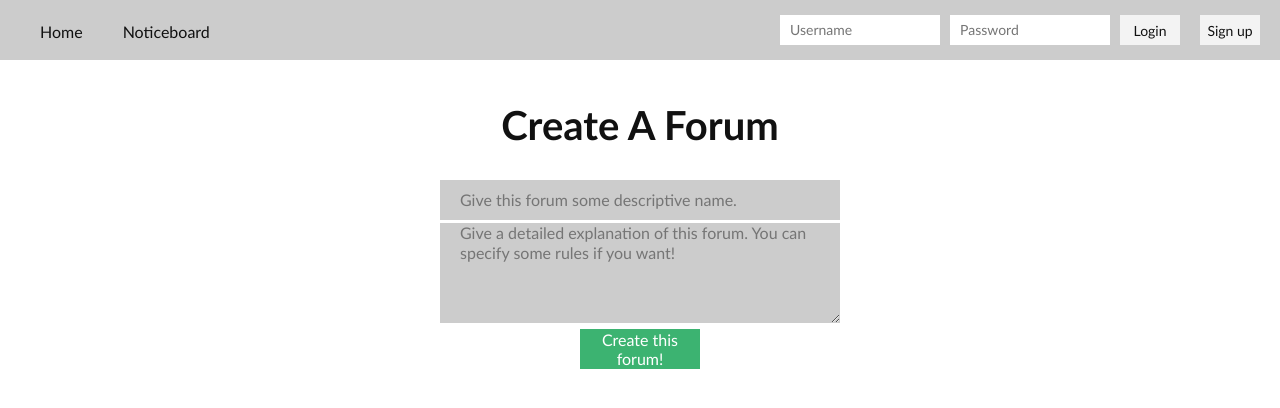
After one commit to git-ankit/StudentsLifeLine, a PHP site: page /forum/create.php in a window 1280 px wide. The commit adds this page. Shown: the top 408 px of the page. Run offline with PHP 8.4, Linux system fonts and the light colour scheme.

Commit message:
Minor Bug Fixes

```diff
--- /dev/null
+++ b/forum/create.php
@@ -0,0 +1,20 @@
+<?php
+	include_once '../includes/header.inc.php';
+?>
+<html>
+<head>
+</head>
+<body>
+<section class="main-container">
+	<div class="main-wrapper">
+		<h2>Create A Forum</h2>
+		<form class="input-form" action="../includes/createF.inc.php" method="POST">
+			<input type="text" name="name" placeholder="Give this forum some descriptive name."/><br/>
+			<textarea name = "description" placeholder = "Give a detailed explanation of this forum. You can specify some rules if you want!"></textarea><br/>
+			<button type="submit" name="submit">Create this forum!</button>
+		</form>
+	</div>
+</section>
+
+</body>
+</html>
--- a/includes/header.inc.php
+++ b/includes/header.inc.php
@@ -6,7 +6,7 @@
 <html>
 <head>
 	<title>Students Life Line System | KJSIEIT Online Portal</title>
-	<link rel="stylesheet" type="text/css" href="style.css">
+	<link rel="stylesheet" type="text/css" href="/StudentsLifeLine/style.css">
 </head>
 <body>
 <header>
@@ -18,7 +18,7 @@
 			</ul>
 			<div class="nav-login"">
 				<form action="includes/login.inc.php" method="POST">
-					<input type="text" name="uid" placeholder="Username/E-mail">
+					<input type="text" name="uid" placeholder="Username">
 					<input type="password" name="pwd" placeholder="Password">
 					<button type="submit" name="submit">Login</button>
 					<button><a href="signup.php">Sign up</a></button>
--- a/signup.php
+++ b/signup.php
@@ -5,7 +5,7 @@
 <section class="main-container">
 	<div class="main-wrapper">
 		<h2>Signup</h2>
-		<form class="signup-form" action="includes/signup.inc.php" method="POST">
+		<form class="input-form" action="includes/signup.inc.php" method="POST">
 			<input type="text" name="first" placeholder="Firstname">
 			<input type="text" name="last" placeholder="Lastname">
 			<input type="email" name="email" placeholder="E-mail">
--- a/style.css
+++ b/style.css
@@ -204,23 +204,23 @@ header .nav-login a {
 
 }
 
-/* Signup form*/
+/* input-form*/
 
-.signup-form {
+.input-form {
 	width: 400px;
 	margin:0 auto;
 	padding-top: 30px;
 
 }
 
-.signup-form {
+.input-form {
 	width: 400px;
 	margin:0 auto;
 	padding-top: 30px;
 
 }
 
-.signup-form input {
+.input-form input {
 	width: 90%;
 	height: 40px;
 	padding: 0px 5%;
@@ -234,7 +234,21 @@ header .nav-login a {
 
 }
 
-.signup-form button {
+.input-form textarea {
+	width: 90%;
+	height: 100px;
+	padding: 0px 5%;
+	border: none;
+	margin-bottom: 3px;
+	background-color: #ccc;
+	font-family: calibri;
+	font-size: 16px;
+	color: #111;
+	line-height: 20px;
+
+}
+
+.input-form button {
 	display: block;
 	margin: 0 auto;
 	width: 30%;
```
Also changed, not shown: includes/createF.inc.php (added, +54 -0 lines), test.html (deleted, +0 -9 lines).
